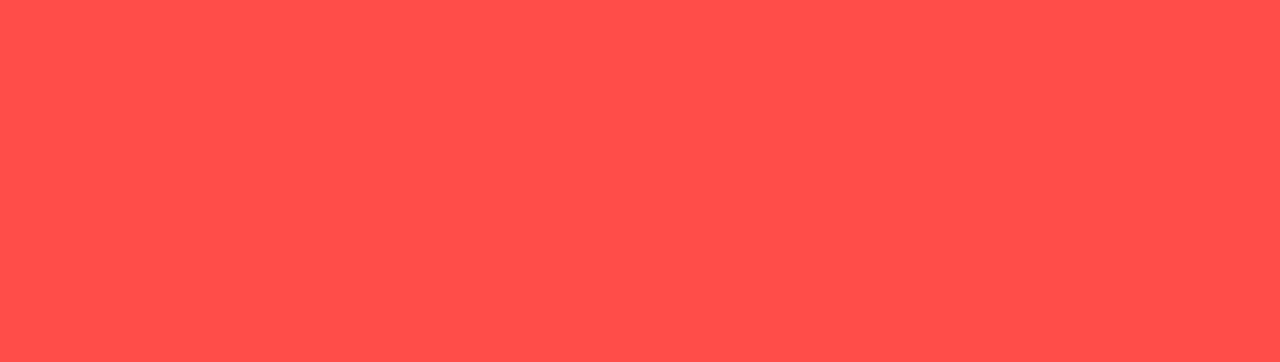
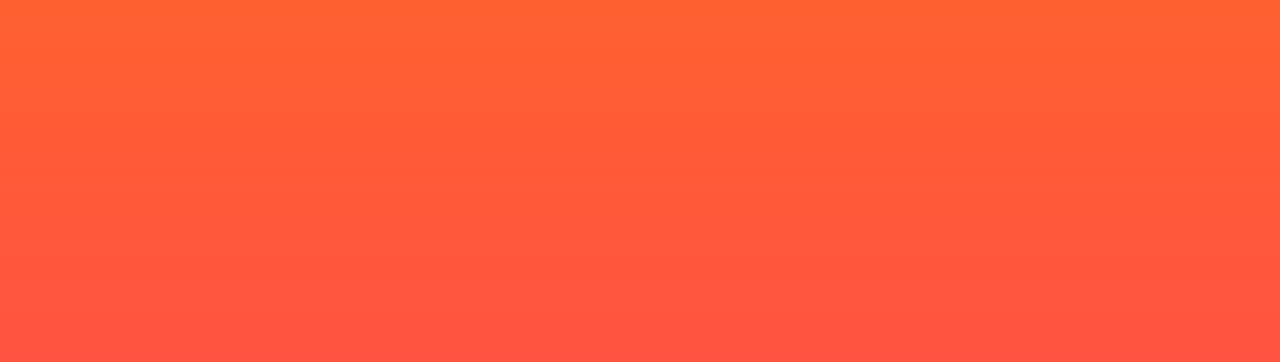
Before and after one commit to iambcho/gam_frontend, a React (Create React App) app: page /add_campus in a window 1280 px wide. Shown: the part 210-572 px from the top of the page. Built offline with nearby package versions, Linux system fonts and the light colour scheme.

Commit message:
Fixed background coloring bug in App.css and added basic content to Mission.js

```diff
--- a/src/App.css
+++ b/src/App.css
@@ -17,9 +17,13 @@
   }
 }
 
+html {
+  height: 100%;
+  background: linear-gradient(180deg, #FF6827 0%, #FF4B4B 100%);
+}
+
 .App-header, body {
-  background: rgb(255,77,73);
-  /* background: linear-gradient(0deg, rgba(255,77,73,1) 0%, rgba(255,103,41,1) 100%); */
+  /* background: rgb(255,77,73); */
   /* min-height: 100vh; */
   /* display: flex; */
   flex-direction: column;
@@ -107,7 +111,7 @@ h1{
   height: 40px;
   padding-top: 7px;
   text-align: right;
-  background-color: #FF6729;
+  /* background-color: #FF6729; */
 }
 
 /* label, input, button {
```
Also changed, not shown: src/components/view/MissionView.js (+23 -0 lines).
